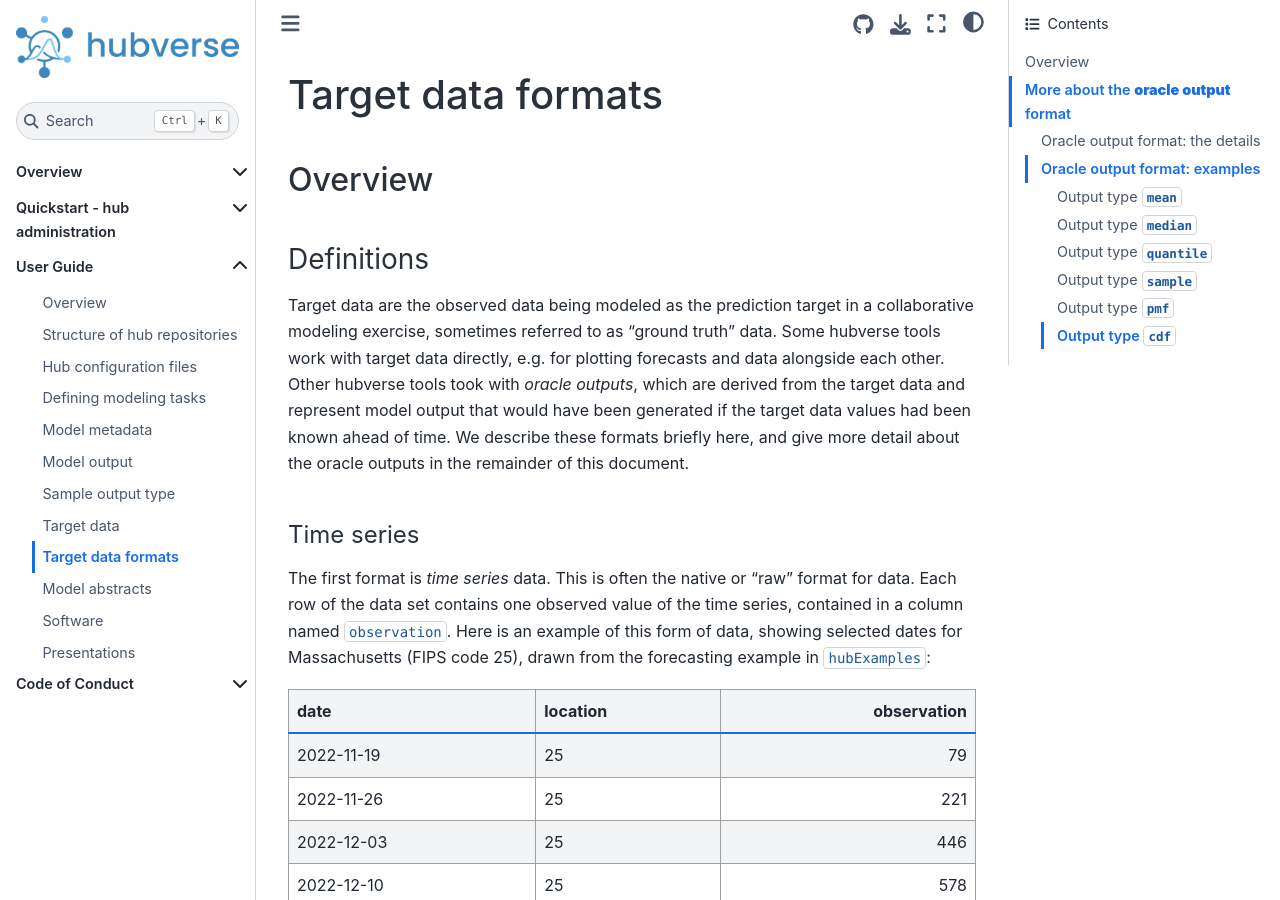
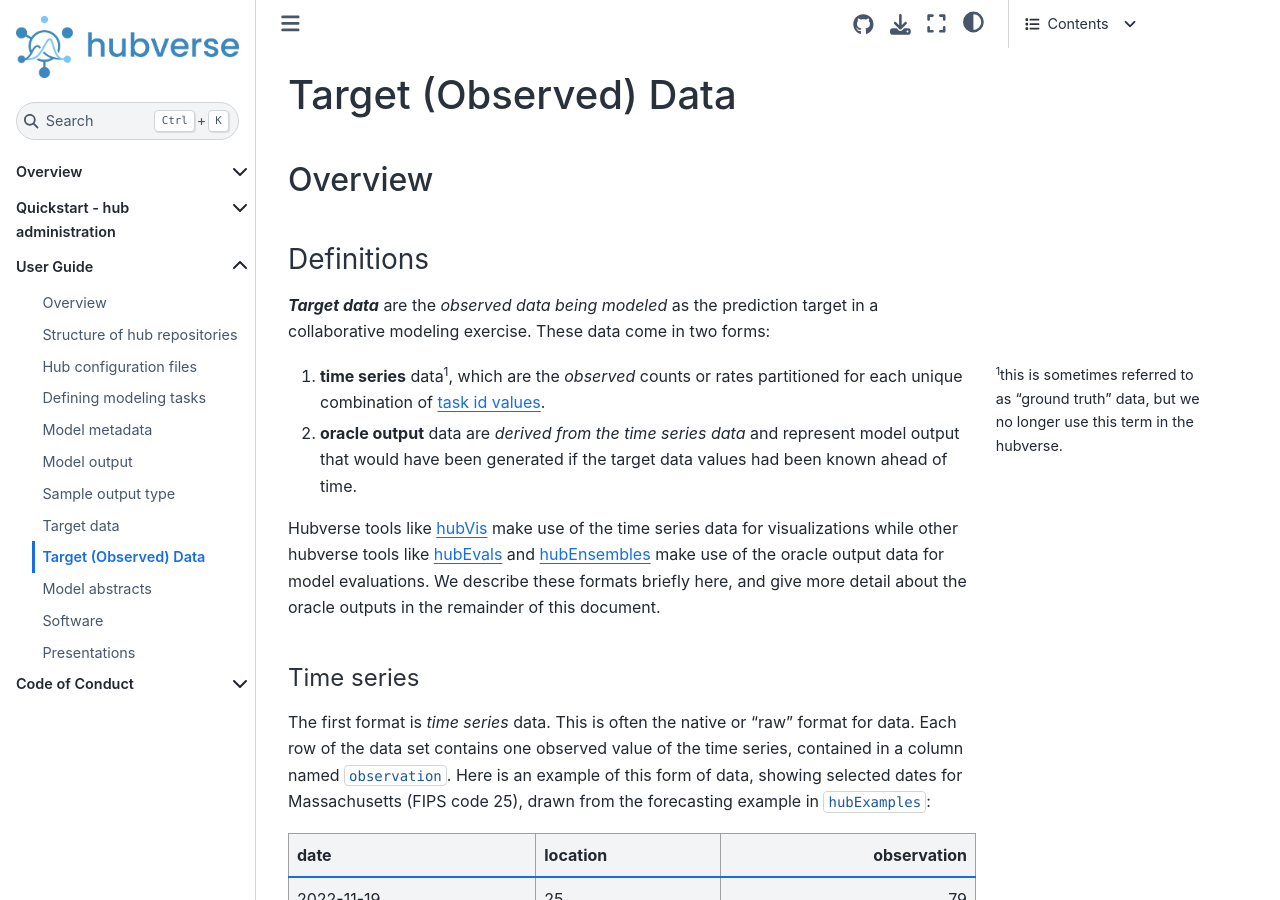
Before and after one commit to hubverse-org/hubDocs, a Sphinx documentation site: the page built from docs/source/user-guide/target-data-details.md, in a window 1280 px wide and 900 px high. Built offline with Sphinx 7.4.7 and the Sphinx Book theme 1.1.4, drawn with Linux system fonts in a browser that asks for light colours; comment, search, counter and statistics services are not loaded.

Commit message:
update definitions of target data
As I understand it, _both_ time series and oracle outputs are forms of
target data, but the definition described time series as target data and
said that oracle outputs were derived from target data, which was a bit
confusing.

```diff
--- a/docs/source/user-guide/target-data-details.md
+++ b/docs/source/user-guide/target-data-details.md
@@ -1,19 +1,30 @@
-Target data formats
+Target (Observed) Data
 ================
 
 ## Overview
 
 ### Definitions
 
-Target data are the observed data being modeled as the prediction target
-in a collaborative modeling exercise, sometimes referred to as “ground
-truth” data. Some hubverse tools work with target data directly,
-e.g. for plotting forecasts and data alongside each other. Other
-hubverse tools took with *oracle outputs*, which are derived from the
-target data and represent model output that would have been generated if
-the target data values had been known ahead of time. We describe these
-formats briefly here, and give more detail about the oracle outputs in
-the remainder of this document.
+_**Target data**_ are the _observed data being modeled_ as the prediction target
+in a collaborative modeling exercise.
+These data come in two forms:
+
+1. **time series** data[^truth], which are the _observed_ counts or rates partitioned
+   for each unique combination of [task id values](#task-id-vars).
+2. **oracle output** data are _derived from the time series data_ and represent
+   model output that would have been generated if the target data values had
+   been known ahead of time.
+
+Hubverse tools like [hubVis](https://hubverse-org.github.io/hubVis) make use of
+the time series data for visualizations while other hubverse tools like
+[hubEvals](https://hubverse-org.github.io/hubEvals) and
+[hubEnsembles](https://hubverse-org.github.io/hubEnsembles) make use of the
+oracle output data for model evaluations. We describe these formats briefly
+here, and give more detail about the oracle outputs in the remainder of this
+document.
+
+[^truth]: this is sometimes referred to as “ground truth” data, but we no longer
+use this term in the hubverse.
 
 #### Time series
 
```
